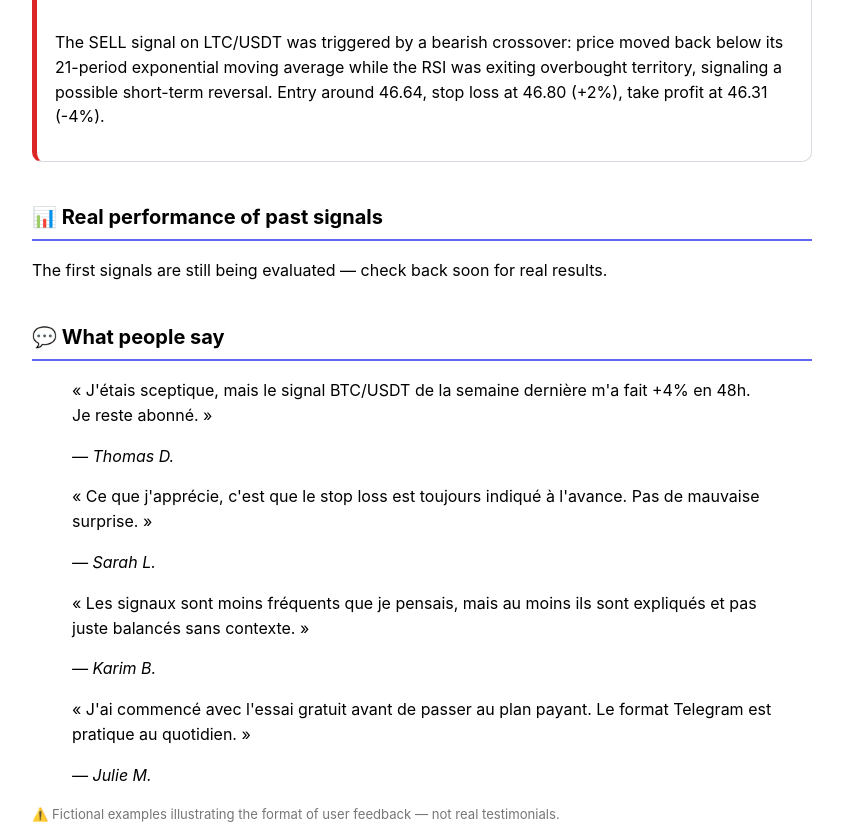
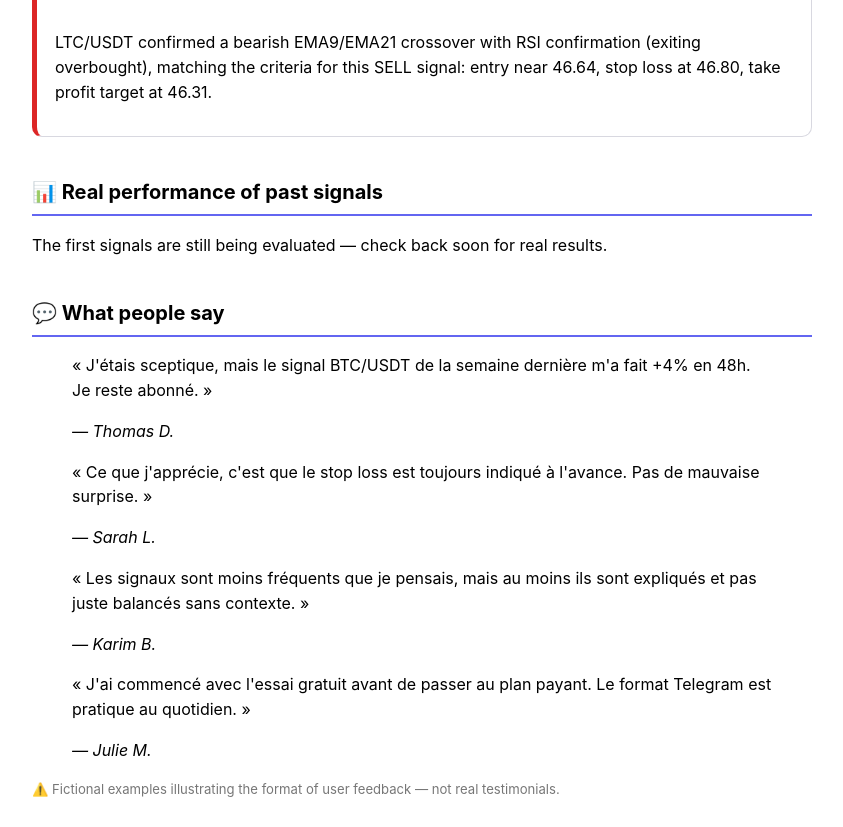
Before and after one commit to AYMERICLEGOAT/crypto-signals-bot, a plain HTML site: page public/en/index.html in a window 1280 px wide. Shown: the part 1535-2362 px from the top of the page, without its empty margins (218-1061 px from the left). Drawn offline with Linux system fonts and the light colour scheme.

Commit message:
Contenu SEO du 2026-07-26

```diff
--- a/public/en/index.html
+++ b/public/en/index.html
@@ -92,7 +92,7 @@
         <span>Take profit<b>46.31</b></span>
       </div>
       <img class="signal-chart" src="https://itajsfxouxbwcvmzartp.supabase.co/storage/v1/object/public/signal-charts/LTC-USDT-1785076069021.png" alt="LTC/USDT chart" loading="lazy">
-      <p>The SELL signal on LTC/USDT was triggered by a bearish crossover: price moved back below its 21-period exponential moving average while the RSI was exiting overbought territory, signaling a possible short-term reversal. Entry around 46.64, stop loss at 46.80 (+2%), take profit at 46.31 (-4%).</p>
+      <p>LTC/USDT confirmed a bearish EMA9/EMA21 crossover with RSI confirmation (exiting overbought), matching the criteria for this SELL signal: entry near 46.64, stop loss at 46.80, take profit target at 46.31.</p>
     </article>
   </section>
 
```
